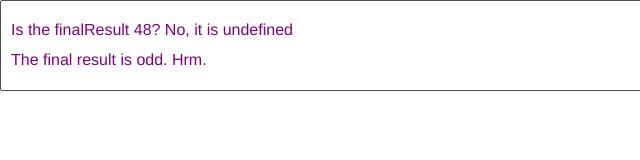
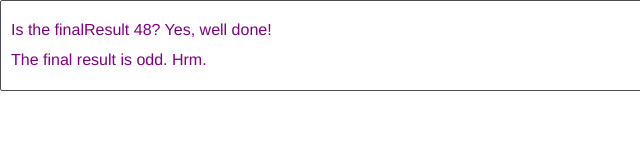
Before and after one commit to Gitthuma/math-1, a plain HTML site: page index.html in a window 1280 px wide. Shown: the full height of the page, 0-640 px from the left. Drawn offline with Linux system fonts and the light colour scheme.

Commit message:
Multiplied the results from the last two steps together, storing the result in a variable called finalResult.

```diff
--- a/index.html
+++ b/index.html
@@ -46,6 +46,10 @@
     /*Subtract the fourth variable from the third and store the result in another variable.*/
     let numSubtracted = num3 - num4;
 
+    /*Multiply the results from the last two steps together, storing the result in a variable called finalResult.*/
+
+    finalResult = numAdded * numSubtracted;
+
 
 
 
```
